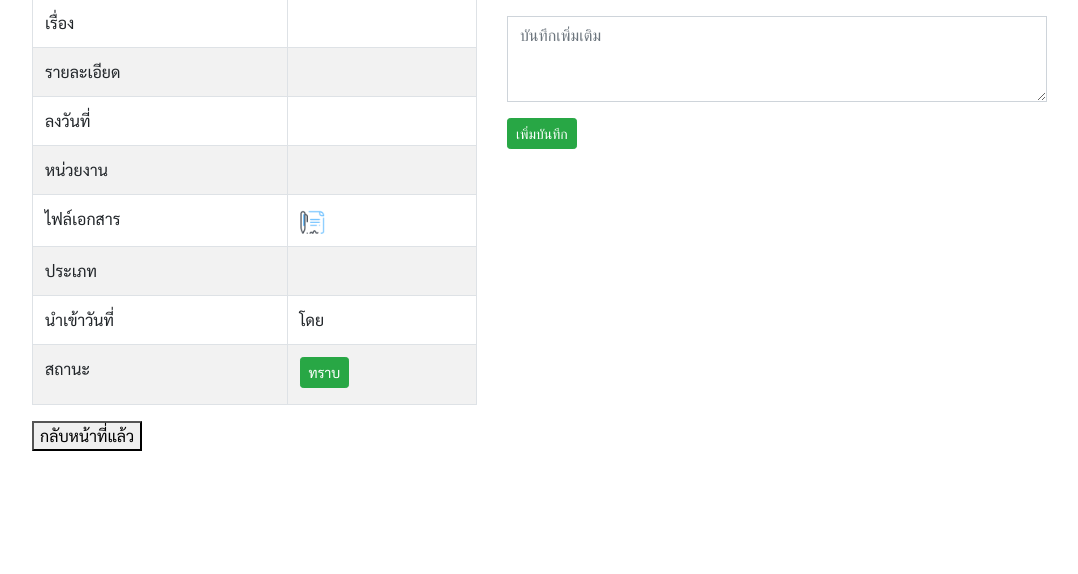
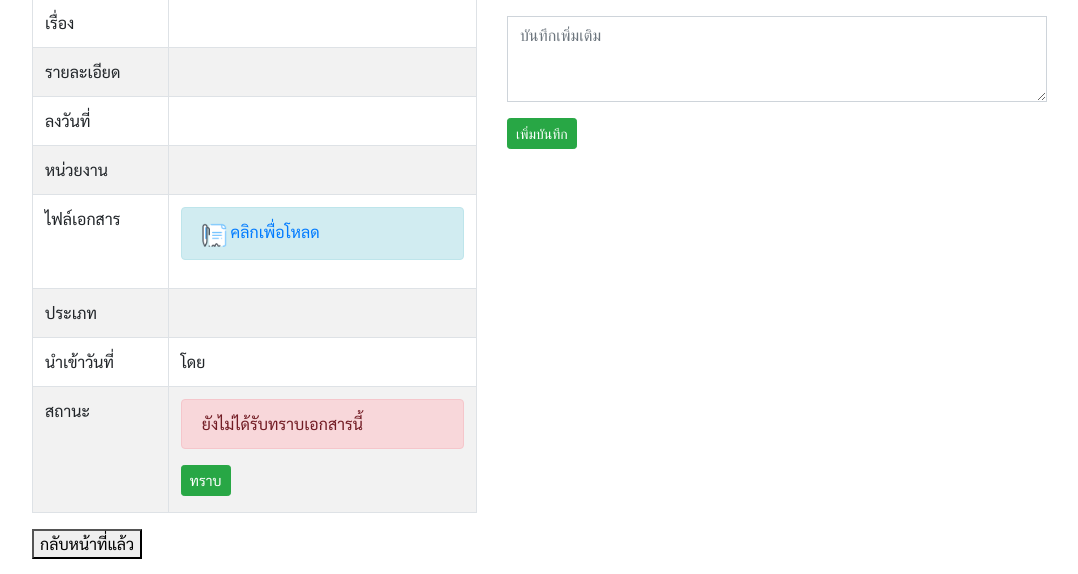
Before and after one commit to rutthawitc/docs_mgmt, a Django app: template docsmgmt_project/docsmgmt/templates/docsmgmt/docdetail.html in a window 1280 px wide. Shown: the part 226-800 px from the top of the page, without its empty margins (148-1226 px from the left). Run offline with Django 3.2, Linux system fonts and the light colour scheme; the template is opened without the code that fills it, so the values that code supplies are empty; the visitor is signed in with stand-in values (Sample User, id 1); some libraries are stand-ins or nearby versions.

Commit message:
--add bootstrap style on document detail page.

```diff
--- a/docsmgmt_project/docsmgmt/templates/docsmgmt/docdetail.html
+++ b/docsmgmt_project/docsmgmt/templates/docsmgmt/docdetail.html
@@ -26,11 +26,16 @@
         <tr>
             <td>ไฟล์เอกสาร</td><td>
               {% if doc.fileURL != '#' %}
-              <a href="{{doc.fileURL}}">
+              <p class="alert alert-info" role="alert">
+                <a href="{{doc.fileURL}}" >
                 <img src="{% static 'images/sign-document-64.png' %}" height="25"/>
+                คลิกเพื่อโหลด
               </a>
+              </p>
                {% else %}
+               <p class="alert alert-success" role="alert">
                ไม่มีไฟล์เอกสาร
+              </p>
                {% endif %}
             </td>
         </tr>
@@ -46,6 +51,7 @@
             {% if isaccepted is not None %}
             <h6><strong>รับทราบเอกสารแล้ว</strong></h6>
             {% else %}
+            <p class="alert alert-danger" role="alert">ยังไม่ได้รับทราบเอกสารนี้</p>
             <button type="button" class="btn btn-success btn-sm accept-doc mb-1 mb-md-1" data-action="accept" data-document="{{doc.id}}" onclick="disableButton(this)">ทราบ</button>
             {% endif %}
           </td>
--- a/docsmgmt_project/docsmgmt/templates/docsmgmt/docsbydept.html
+++ b/docsmgmt_project/docsmgmt/templates/docsmgmt/docsbydept.html
@@ -22,8 +22,8 @@
         <td>{{doc.doc_mtno}}</td>
         <td>{{doc.doc_title}}</td>
         <td>{{doc.type_code.type_desc}}</td>
+        <td>{{doc.doc_date|date:'d/m/Y'}}</td>
         <td>{{doc.doc_dept}}</td>
-        <td>{{doc.doc_date|date:'d/m/Y'}}</td>
         <td>
             <a href="{% url 'docdetail' doc.id %}" class="btn btn-info btn-sm mb-1 mb-md-1" role="button">รายละเอียด</a>
         </td>
--- a/docsmgmt_project/docsmgmt/views.py
+++ b/docsmgmt_project/docsmgmt/views.py
@@ -38,7 +38,7 @@ def Home(request):
     unread_count = unread_docs.count()
 
     context = {'unread_count':unread_count, 'readed_count':readed_count}
-    print(context)
+    #print(context)
     return render(request, 'docsmgmt/home.html', context)
 
 @login_required
```
